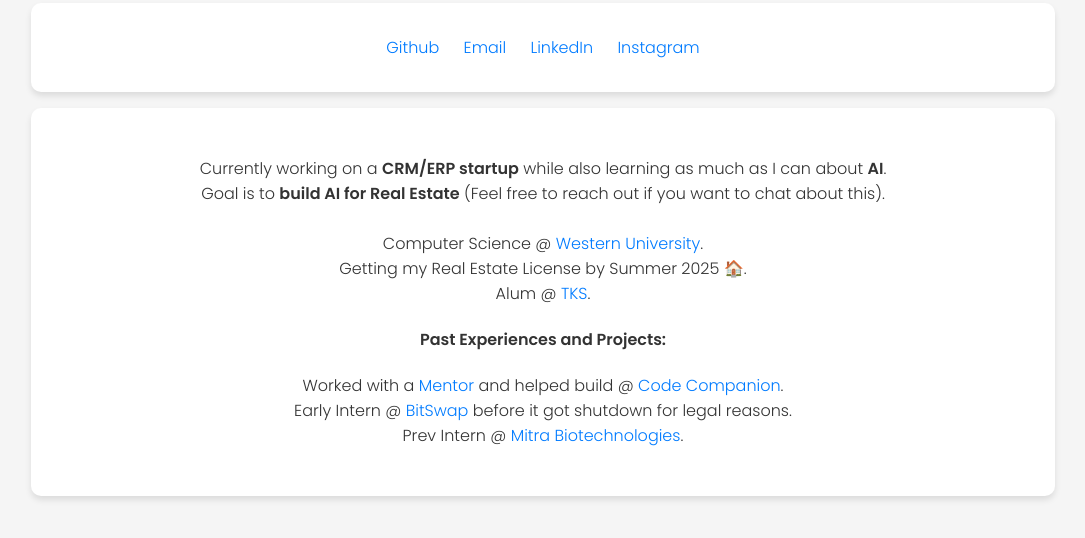
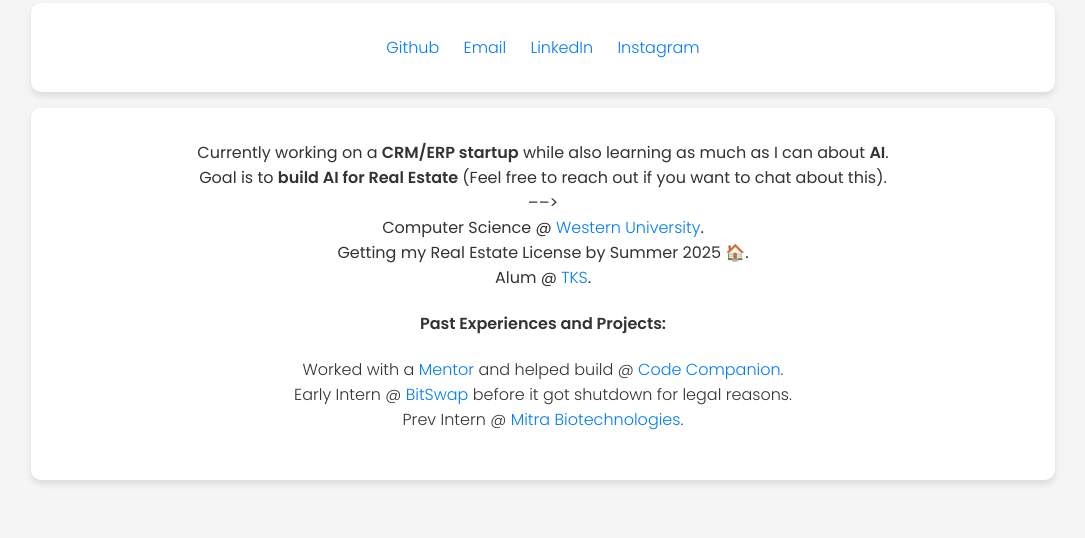
Before and after one commit to aryanbedi19/personalwebsite, a plain HTML site: page index.html in a window 1280 px wide. Shown: the part 108-646 px from the top of the page, without its empty margins (97-1182 px from the left). Drawn offline with Linux system fonts and the light colour scheme.

Commit message:
index.html

```diff
--- a/index.html
+++ b/index.html
@@ -80,11 +80,11 @@
     </div>
 
     <div id="primary_about_text">
-      <p>
+      <!–– <p>
         Currently working on a <strong>CRM/ERP startup</strong> while also learning as much as I can about <strong>AI</strong>.
         <br>
         Goal is to <strong>build AI for Real Estate</strong> (Feel free to reach out if you want to chat about this).
-        <br>
+        <br> ––>
         <br>
         Computer Science @ <a href="https://www.uwo.ca/index.html" target="_blank">Western University</a>.
         <br>
```
